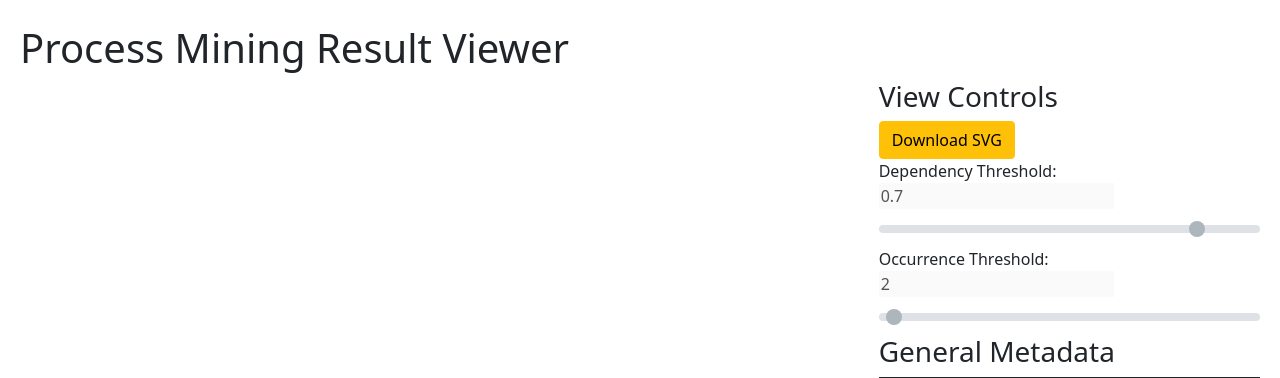
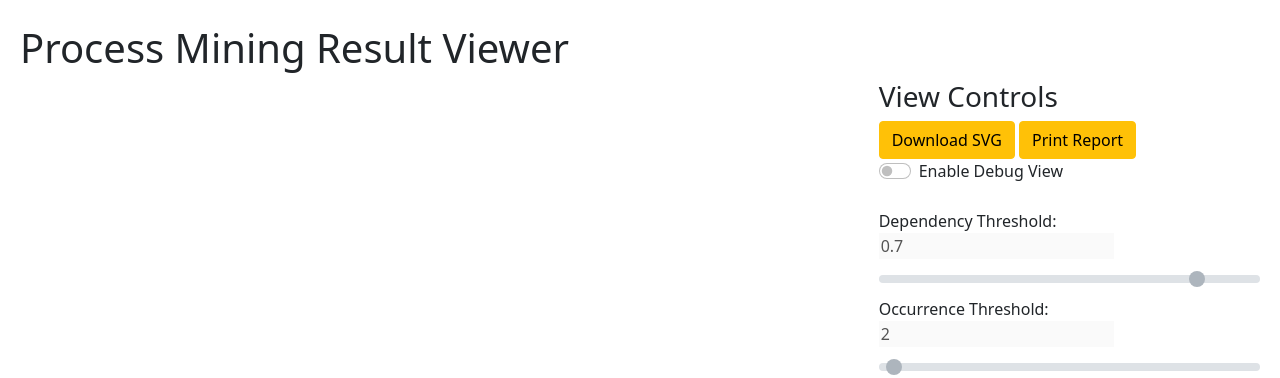
Before and after one commit to jsincn/ProcessMining, a Flask app: page / in a window 1280 px wide. Shown: the part 74-452 px from the top of the page. Run offline with Flask 2, Linux system fonts and the light colour scheme; some libraries are stand-ins or nearby versions.

Commit message:
HeuNet -> Petrinet conversion improvements (now supportin xor+and splits). Output cleanup of the backend. Debugmode toggle in the interface. Print Report Button. Missing file now added

```diff
--- a/process_miner/api.py
+++ b/process_miner/api.py
@@ -29,7 +29,7 @@ def upload_xes():
     mining_handler.run()
     if mining_handler.success:
         response = mining_handler.prepare_response()
-        print(response)
+        #print(response)
     else:
         response = {}
     return response
--- a/process_miner/miners/xesparser.py
+++ b/process_miner/miners/xesparser.py
@@ -14,7 +14,7 @@ class XESParser:
 
         root = logs.getroot()
         traces = []
-        print(root)
+        #print(root)
         for child in root:
             if child.tag == "{http://www.xes-standard.org/}trace":
                 traces.append(child)
@@ -38,7 +38,7 @@ class XESParser:
             trace_df['trace_name'] = trace_name
             traces_df = pd.concat([traces_df, trace_df])
 
-        print(traces_df)
+        #print(traces_df)
         traces_df = traces_df.sort_values(["trace_name", "time:timestamp"], ascending=True)
 
         self.parsed_logs = traces_df
--- /dev/null
+++ b/process_miner/static/controlHandler.js
@@ -0,0 +1,26 @@
+// Based on the solution by Vasyl Vaskivskyi
+// https://stackoverflow.com/questions/23218174/how-do-i-save-export-an-svg-file-after-creating-an-svg-with-d3-js-ie-safari-an
+
+$("#svg_download").click(function () {
+    console.log("Saving File");
+    var svgData = $("#svgCanvas").html();
+    var head = '<svg title="graph" version="1.1" xmlns="http://www.w3.org/2000/svg" viewBox="-300,-200,600,400">'
+    var svgWhole = head + svgData + "</svg>";
+    var svgBlob = new Blob([svgWhole], {type: "image/svg+xml;charset=utf-8"});
+    saveAs(svgBlob, "output.svg");
+})
+
+$("#print_report").click(function () {
+    print();
+})
+
+$("#debugStateSwitch").change(function (){
+    var checkedValue = $('#debugStateSwitch:checked').val();
+    if (checkedValue === "on") {
+        console.warn("Debug Mode Enabled!");
+        window.debugState = true;
+    } else {
+        console.warn("Debug Mode Disabled!");
+        window.debugState = false;
+    }
+})
--- a/process_miner/static/download.js
+++ /dev/null
@@ -1,15 +0,0 @@
-$("#svg_download").click(function () {
-    console.log("Saving File");
-    var svgData = $("#svgCanvas").html();
-    var head = '<svg title="graph" version="1.1" xmlns="http://www.w3.org/2000/svg" viewBox="-300,-200,600,400">'
-    var svgWhole = head + svgData + "</svg>";
-    var svgBlob = new Blob([svgWhole], {type: "image/svg+xml;charset=utf-8"});
-    saveAs(svgBlob, "output.svg");
-    // var svgUrl = URL.createObjectURL(svgBlob);
-    // var downloadLink = document.createElement("a");
-    // downloadLink.href = svgUrl;
-    // downloadLink.download = "output.svg";
-    // document.body.appendChild(downloadLink);
-    // downloadLink.click();
-    // document.body.removeChild(downloadLink);
-})
--- a/process_miner/static/figure_display.js
+++ b/process_miner/static/figure_display.js
@@ -1,3 +1,7 @@
+/**
+ * Function to place the plotly figures sent by the server on the page
+ * @param {*} response
+ */
 function updateFigures(response) {
     var figure = JSON.parse(response.mostCommonStep);
     Plotly.newPlot('mostCommonNode', figure.data, figure.layout);
--- a/process_miner/templates/index.html
+++ b/process_miner/templates/index.html
@@ -42,13 +42,33 @@
     <h1>Process Mining Result Viewer</h1>
     <div class="row gx-5">
         <div class="col-8">
+            <div class="text-center" style="margin-top: 10%">
+                <div class="clearfix" id="loadingSpinner" hidden>
+                    <div class="spinner-border float-center" style="width: 5rem; height: 5rem;" role="status">
+                        <span class="sr-only"></span>
+                    </div>
+                </div>
+            </div>
             <div id="output"></div>
         </div>
         <div class="col-4">
             <h3>View Controls</h3>
-            <button type="button" class="btn btn-warning" id="svg_download">
+            <button type="button" class="btn btn-warning" id="svg_download" data-toggle="tooltip"
+                    title="Downloads the current view as SVG">
                 Download SVG
             </button>
+            <button type="button" class="btn btn-warning" id="print_report" data-toggle="tooltip"
+                    title="Opens the print preview for exporting the results to pdf or printing">
+                Print Report
+            </button>
+            <br>
+            <div class="form-check form-switch">
+                <input class="form-check-input" type="checkbox" role="switch" id="debugStateSwitch">
+                <label class="form-check-label" for="debugStateSwitch" data-toggle="tooltip" data-html="true"
+                       title="Displays place names and provides more verbose log output to the browser console">Enable
+                    Debug View</label>
+            </div>
+            <br>
             <label for="dependencyThresholdSlider" class="form-label heuristicThresholds">Dependency Threshold: <input
                     type="text" id="dependencyThresholdText" class="heuristicThresholds" style="border:None" value="0.7"
                     disabled></label>
@@ -166,10 +186,6 @@
                            aria-describedby="basic-addon3">
                 </div>
 
-                <div class="form-check form-switch">
-                    <input class="form-check-input" type="checkbox" role="switch" id="cacheSwitch" checked>
-                    <label class="form-check-label" for="cacheSwitch">Enable Cache</label>
-                </div>
 
             </div>
             <div class="modal-footer">
@@ -194,7 +210,7 @@
 <script src="static/figure_display.js"></script>
 <script src="static/heuristic_display.js"></script>
 <script src="static/FileSaver.js"></script>
-<script src="static/download.js"></script>
+<script src="static/controlHandler.js"></script>
 <script>
     window.debugState = false;
     $(document).ready(function () {
@@ -207,7 +223,8 @@
             if (files.length > 0) {
                 fd.append('file', files[0]);
                 fd.append('algorithm', algorithm);
-                fd.append('lifecycleTransition', lifecycleTransition)
+                fd.append('lifecycleTransition', lifecycleTransition);
+                d3.selectAll("#loadingSpinner").attr('hidden', null);
                 $.ajax({
                     url: 'api/upload',
                     type: 'post',
@@ -223,7 +240,7 @@
                             disableThresholdSliders();
                             updateTable(response);
                             updateFigures(response);
-                            console.log(response);
+                            //console.log(response);
                         } else {
                             window.dependencyMeasureMatrix = response.dependencyMeasureMatrix;
                             window.successionMatrix = response.successionMatrix;
@@ -237,8 +254,9 @@
                             updateTable(response);
                             updateFigures(response);
 
-                            console.log(response)
+                            //console.log(response)
                         }
+                        d3.selectAll("#loadingSpinner").attr('hidden', true);
                     },
                 });
             } else {
```
Also changed, not shown: process_miner/miners/generateStatistics.py (+6 -6 lines), process_miner/miners/heuristic.py (+5 -2 lines), process_miner/static/heuristic_display.js (+66 -35 lines).
